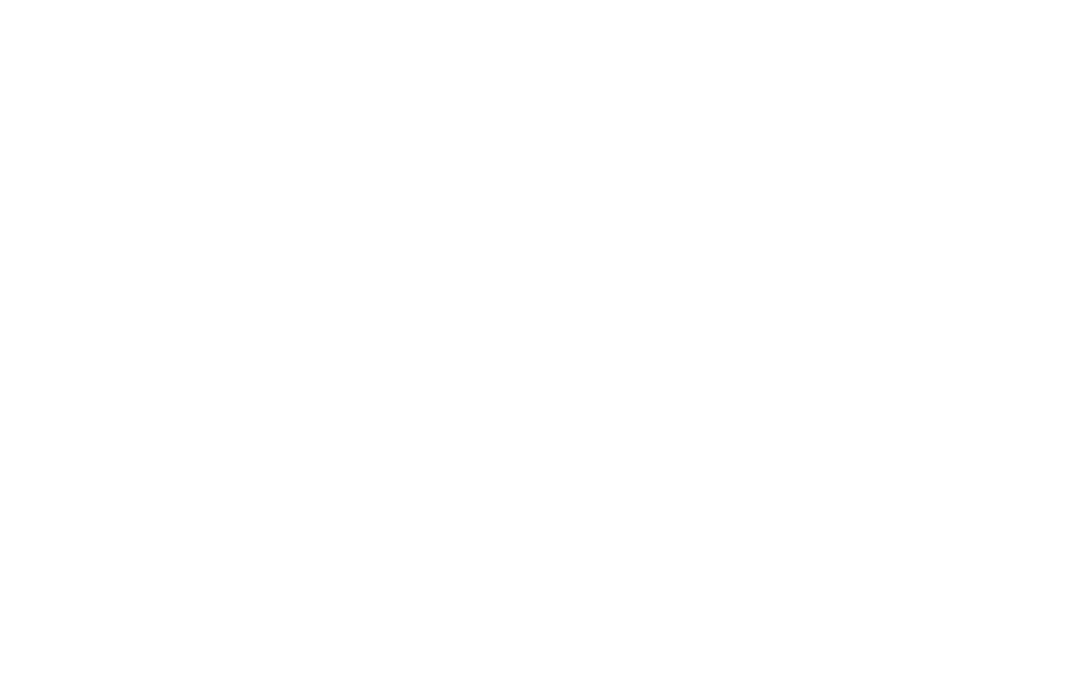
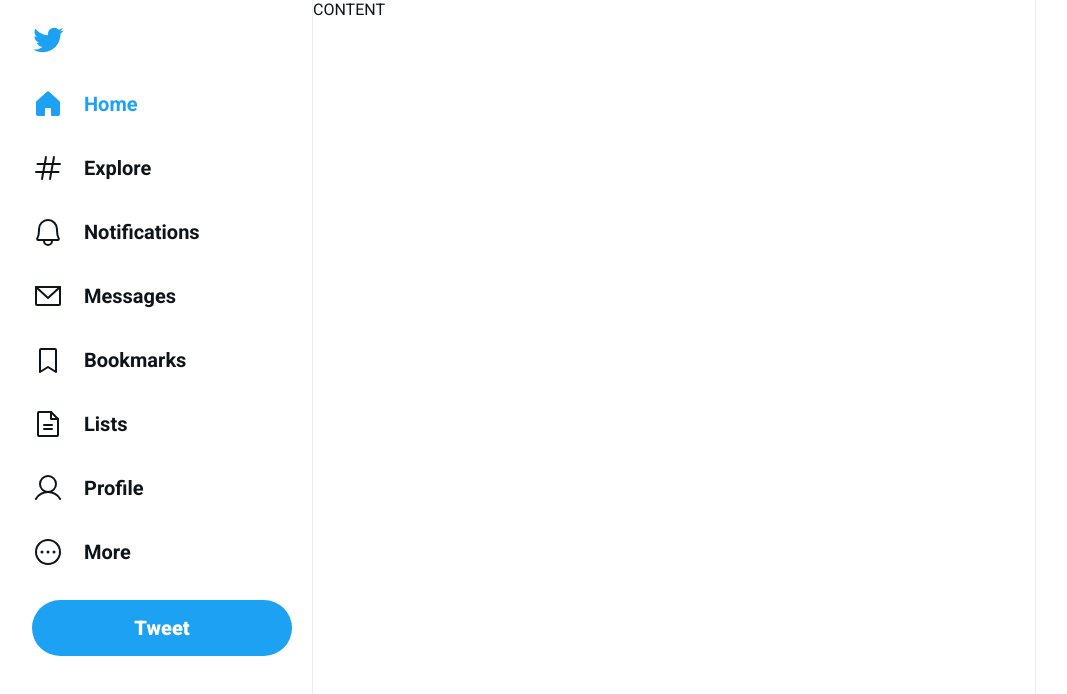
Before and after one commit to Jeronimo-MZ/twitter-ui, a React (Vite) app: page / in a window 1280 px wide. Shown: the top 694 px of the page, without its empty margins (116-1183 px from the left). Built offline with nearby package versions, Linux system fonts and the light colour scheme.

Commit message:
feat: add Sidebar

```diff
--- a/index.html
+++ b/index.html
@@ -2,8 +2,14 @@
 <html lang="en">
     <head>
         <meta charset="UTF-8" />
+        <link rel="preconnect" href="https://fonts.googleapis.com" />
+        <link rel="preconnect" href="https://fonts.gstatic.com" crossorigin />
         <link rel="icon" type="image/svg+xml" href="/vite.svg" />
         <meta name="viewport" content="width=device-width, initial-scale=1.0" />
+        <link
+            href="https://fonts.googleapis.com/css2?family=Roboto:wght@100;300;400;500;700;900&display=swap"
+            rel="stylesheet"
+        />
         <title>Vite + React + TS</title>
     </head>
     <body>
--- a/package.json
+++ b/package.json
@@ -9,6 +9,7 @@
     "preview": "vite preview"
   },
   "dependencies": {
+    "phosphor-react": "^1.4.1",
     "react": "^18.2.0",
     "react-dom": "^18.2.0"
   },
--- a/src/App.tsx
+++ b/src/App.tsx
@@ -1,5 +1,5 @@
-import { useState } from "react";
-
+import "@/styles/global.css";
+import { Home } from "./pages/Home";
 export function App() {
-    return <div className="App"></div>;
+    return <Home />;
 }
--- /dev/null
+++ b/src/components/sidebar/index.tsx
@@ -0,0 +1,49 @@
+import styles from "./sidebar.module.css";
+import twitterLogo from "@/assets/twitter-logo.svg";
+import {
+    House,
+    Hash,
+    Bell,
+    EnvelopeSimple,
+    BookmarkSimple,
+    FileText,
+    User,
+    DotsThreeCircle,
+} from "phosphor-react";
+
+export function Sidebar() {
+    return (
+        <aside className={styles.sidebar}>
+            <img src={twitterLogo} alt="Twitter Logo" className={styles.logo} />
+            <nav className={styles.menu}>
+                <a href="#" className={styles.active}>
+                    <House weight="fill" /> Home
+                </a>
+                <a href="#">
+                    <Hash /> Explore
+                </a>
+                <a href="#">
+                    <Bell /> Notifications
+                </a>
+                <a href="#">
+                    <EnvelopeSimple /> Messages
+                </a>
+                <a href="#">
+                    <BookmarkSimple /> Bookmarks
+                </a>
+                <a href="#">
+                    <FileText /> Lists
+                </a>
+                <a href="#">
+                    <User /> Profile
+                </a>
+                <a href="#">
+                    <DotsThreeCircle /> More
+                </a>
+            </nav>
+            <button type="button" className={styles.newTweet}>
+                Tweet
+            </button>
+        </aside>
+    );
+}
--- /dev/null
+++ b/src/components/sidebar/sidebar.module.css
@@ -0,0 +1,54 @@
+.sidebar {
+    padding: 2.4rem 2rem;
+    display: flex;
+    flex-direction: column;
+    gap: 3.2rem;
+}
+
+.sidebar > .logo {
+    width: 3.2rem;
+    height: 3.2rem;
+}
+
+.menu {
+    display: flex;
+    flex-direction: column;
+    gap: 3.2rem;
+}
+
+.menu a {
+    text-decoration: none;
+    color: var(--text-primary);
+    font-size: 2rem;
+    font-weight: 700;
+    display: flex;
+    align-items: center;
+    gap: 2rem;
+}
+
+.menu a svg {
+    width: 3.2rem;
+    height: 3.2rem;
+}
+
+.menu a.active {
+    color: var(--twitter-blue);
+}
+
+.newTweet {
+    background: var(--twitter-blue);
+    border: none;
+    color: var(--text-white);
+    border-radius: 9999px;
+    width: 100%;
+    padding: 1.6rem;
+    display: flex;
+    align-items: center;
+    justify-content: center;
+    font-size: 2rem;
+    font-weight: 900;
+}
+
+.newTweet:hover {
+    filter: brightness(0.95);
+}
--- /dev/null
+++ b/src/pages/Home/home.module.css
@@ -0,0 +1,13 @@
+.container {
+    max-width: 102.4rem;
+    margin: 0 auto;
+
+    display: grid;
+    grid-template-columns: 30rem 1fr;
+    min-height: 100vh;
+}
+
+.content {
+    border-left: 1px solid var(--border-color);
+    border-right: 1px solid var(--border-color);
+}
--- /dev/null
+++ b/src/pages/Home/index.tsx
@@ -0,0 +1,11 @@
+import { Sidebar } from "@/components/sidebar";
+import styles from "./home.module.css";
+
+export function Home() {
+    return (
+        <div className={styles.container}>
+            <Sidebar />
+            <div className={styles.content}>CONTENT</div>
+        </div>
+    );
+}
--- /dev/null
+++ b/src/styles/global.css
@@ -0,0 +1,35 @@
+* {
+    padding: 0;
+    margin: 0;
+    box-sizing: border-box;
+}
+
+:root {
+    font-size: 62.5%;
+    --twitter-blue: #1da1f2;
+    --text-primary: #0f1419;
+    --border-color: #ebeef0;
+    --text-white: #fff;
+}
+
+body {
+    color: var(--text-primary);
+    -webkit-font-smoothing: antialiased;
+}
+
+body,
+input,
+textarea,
+button {
+    font-weight: 400;
+    font-size: 1.6rem;
+    font-family: "Roboto", sans-serif;
+}
+
+button {
+    cursor: pointer;
+}
+
+a {
+    color: inherit;
+}
```
Also changed, not shown: src/assets/twitter-logo.svg (added), 1 other file (tests, documents, lock files or other folders). Lines whose indentation alone changed are shown as unchanged.
